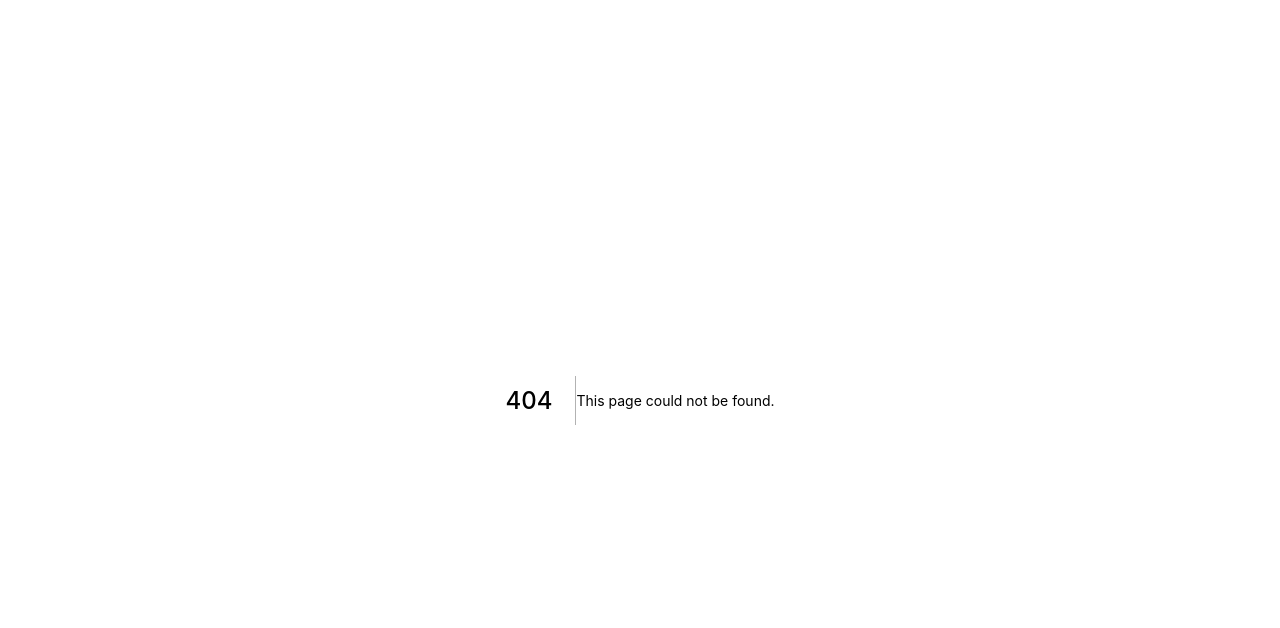
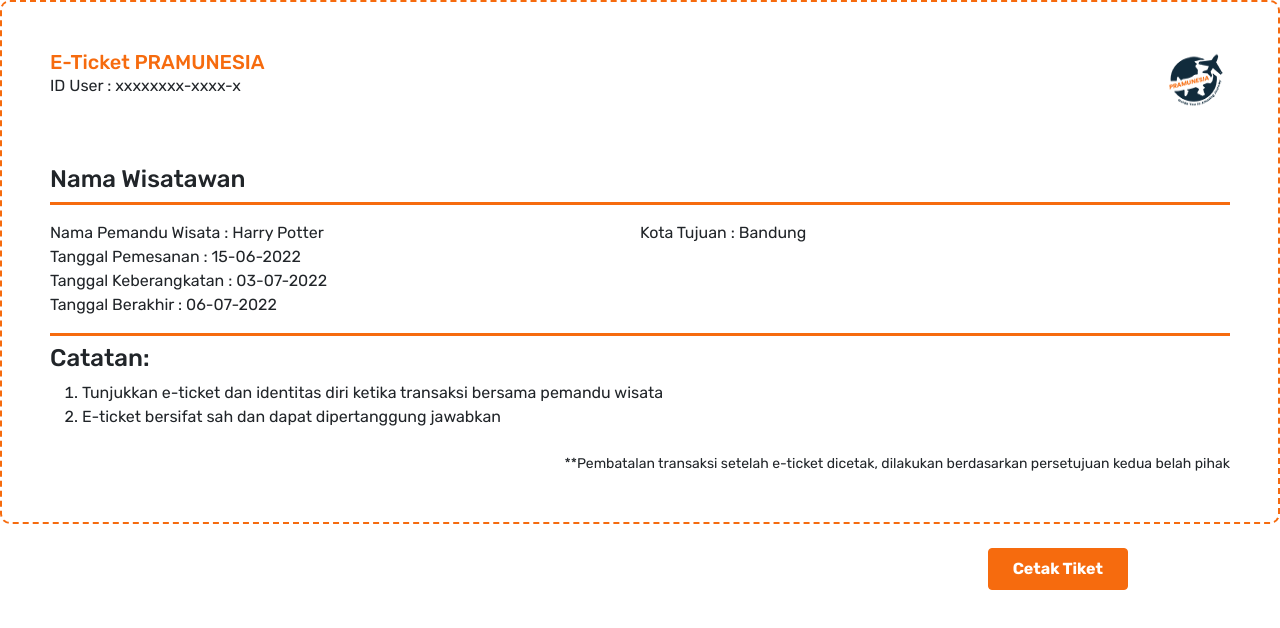
Before and after one commit to umarshd/pramunesia, a Next.js app: page /user/riwayat-pemesanan/tiket in a window 1280 px wide. Before the commit this address had no page. Shown: the top 628 px of the page. Built offline with nearby package versions, Linux system fonts and the light colour scheme.

Commit message:
create halaman tiket

```diff
--- a/package.json
+++ b/package.json
@@ -19,6 +19,7 @@
     "react-dom": "18.1.0",
     "react-icons": "^4.3.1",
     "react-slideshow-image": "^3.7.5",
+    "react-to-print": "^2.14.7",
     "sweetalert2": "^11.4.17",
     "sweetalert2-react-content": "^5.0.0"
   },
--- a/pages/user/riwayat-pemesanan/index.jsx
+++ b/pages/user/riwayat-pemesanan/index.jsx
@@ -30,7 +30,7 @@
               </div>
               <div className="d-flex justify-content-end mt-2">
                 <button type="button" className="btn-abu fw-bold me-2">Beri Ulasan</button>
-                <button type="button" className="btn-orange fw-bold">Cetak Tiket</button>
+                <button type="button" className="btn-orange fw-bold">Lihat Tiket</button>
               </div>
             </div>
           </div>
--- /dev/null
+++ b/pages/user/riwayat-pemesanan/tiket/index.jsx
@@ -0,0 +1,46 @@
+import React from 'react';
+import Image from 'next/image';
+import Brand from '../../../../public/nav-brand.png';
+
+export default function Tiket() {
+  return (
+    <div>
+      <div className="container-fluid mx-auto dashed p-5 mb-4">
+        <div className="d-flex justify-content-between mb-5">
+          <div className="p-0">
+            <h1 className="h5 text-orange">E-Ticket PRAMUNESIA</h1>
+            <p className="p">ID User : xxxxxxxx-xxxx-x</p>
+          </div>
+          <div className="p-0">
+            <Image src={Brand} width={65} height={60} alt="navbar logo" />
+          </div>
+        </div>
+        <h1 className="h4 mb-2">Nama Wisatawan</h1>
+        <div className="row info-ticket py-3 mb-2">
+          <div className="col-md-6 ps-0">
+            <p>Nama Pemandu Wisata :  Harry Potter</p>
+            <p>Tanggal Pemesanan : 15-06-2022</p>
+            <p>Tanggal Keberangkatan : 03-07-2022</p>
+            <p>Tanggal Berakhir : 06-07-2022</p>
+          </div>
+          <div className="col-md-6 ps-0">
+            <p>Kota Tujuan : Bandung</p>
+          </div>
+        </div>
+        <div className="note mb-4">
+          <h1 className="h4 mb-2">Catatan:</h1>
+          <ol>
+            <li>Tunjukkan e-ticket dan identitas diri ketika transaksi bersama pemandu wisata</li>
+            <li>E-ticket bersifat sah dan dapat dipertanggung jawabkan </li>
+          </ol>
+        </div>
+        <div className="d-flex align-items-center justify-content-end">
+          <small className="ms-auto">**Pembatalan transaksi setelah e-ticket dicetak, dilakukan berdasarkan persetujuan kedua belah pihak</small>
+        </div>
+      </div>
+      <div className="d-flex align-items-center justify-content-end container">
+        <button type="button" id="printBtn" className="btn-orange fw-bold" onClick={() => window.print()}>Cetak Tiket</button>
+      </div>
+    </div>
+  );
+}
--- a/styles/globals.css
+++ b/styles/globals.css
@@ -170,7 +170,7 @@
 }
 
 .text-orange {
-  color: var(--clr-pumpkin);
+  color: var(--clr-pumpkin) !important;
 }
 
 .button-shadow {
@@ -215,6 +215,28 @@
   width: 100%;
 }
 
+.info-ticket {
+  border-top: 3px solid var(--clr-pumpkin) !important;
+  border-bottom: 3px solid var(--clr-pumpkin) !important;
+}
+
+.dashed {
+  border: 2px dashed var(--clr-pumpkin) !important;
+  border-radius: 10px;
+}
+
+@page {
+  size: A4 landscape;
+  margin-left: 5% !important;
+  margin-right: 5% !important;
+}
+
+@media print {
+  #printBtn {
+    display: none;
+  }
+}
+
 @media screen and (min-width: 768px) {
   .image-slide {
     height: 25rem;
```
Also changed, not shown: components/header/index.jsx (+12 -13 lines), pages/admin/data-pemesanan/edit.jsx (+3 -21 lines), pages/user/home/index.jsx (+8 -8 lines), .eslintrc.json, 1 other file (tests, documents, lock files or other folders).
